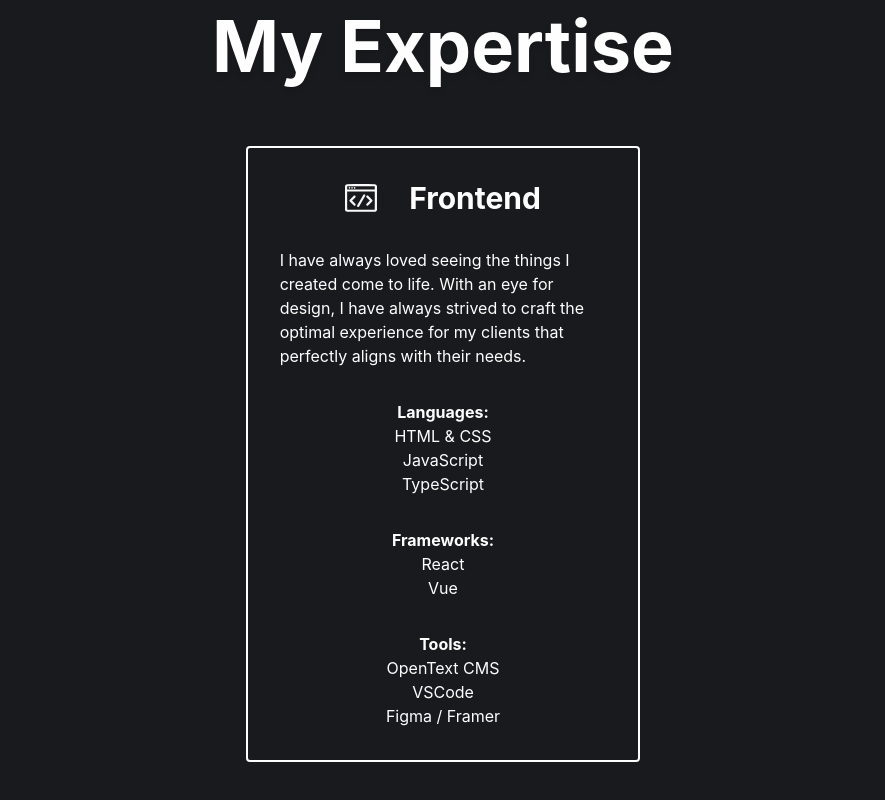
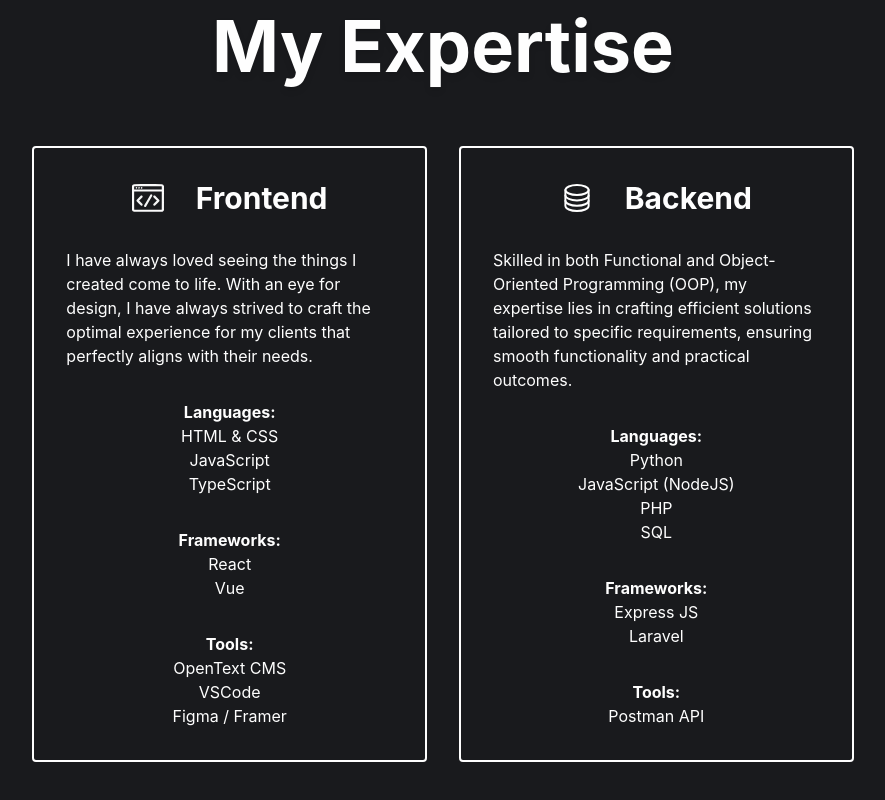
Before and after one commit to FattahSalleh/fattahsalleh.github.io, a React (Create React App) app in the folder fattah-portfolio/: page / in a window 1280 px wide. Shown: the part 934-1734 px from the top of the page, without its empty margins (197-1082 px from the left). Built offline with nearby package versions, Linux system fonts and the light colour scheme.

Commit message:
feat: add backend table data

```diff
--- a/fattah-portfolio/src/components/App/App.tsx
+++ b/fattah-portfolio/src/components/App/App.tsx
@@ -40,6 +40,27 @@ function App() {
 		],
 	};
 
+	const expertiseBE: Expertise = {
+		src: backendIcon,
+		alt: "Backend Icon",
+		title: "Backend",
+		desc: "Skilled in both Functional and Object-Oriented Programming (OOP), my expertise lies in crafting efficient solutions tailored to specific requirements, ensuring smooth functionality and practical outcomes.",
+		subItems: [
+			{
+				title: "Languages",
+				list: ["Python", "JavaScript (NodeJS)", "PHP", "SQL"],
+			},
+			{
+				title: "Frameworks",
+				list: ["Express JS", "Laravel"],
+			},
+			{
+				title: "Tools",
+				list: ["Postman API"],
+			},
+		],
+	};
+
 	return (
 		<div className="App">
 			<main
@@ -65,7 +86,10 @@ function App() {
 						<p className="font-bold h-full text-7xl drop-shadow-md mb-16">
 							My Expertise
 						</p>
-						<ExpertiseTable expertise={expertiseFE} />
+						<article className="flex flex-row justify-center">
+							<ExpertiseTable expertise={expertiseFE} />
+							<ExpertiseTable expertise={expertiseBE} />
+						</article>
 					</div>
 				</section>
 			</main>
--- a/fattah-portfolio/src/components/ExpertiseTable/ExpertiseTable.tsx
+++ b/fattah-portfolio/src/components/ExpertiseTable/ExpertiseTable.tsx
@@ -2,7 +2,7 @@ import { Expertise } from "../../common/types";
 
 function ExpertiseTableContent({ expertise }: { expertise: Expertise }) {
 	return (
-		<div className="flex flex-col border-2 p-8 rounded w-1/3 items-center justify-center">
+		<div className="flex flex-col border-2 p-8 mx-4 rounded w-1/3 items-center justify-center">
 			<div>
 				<div className="flex flex-row items-center justify-center">
 					<img
```
